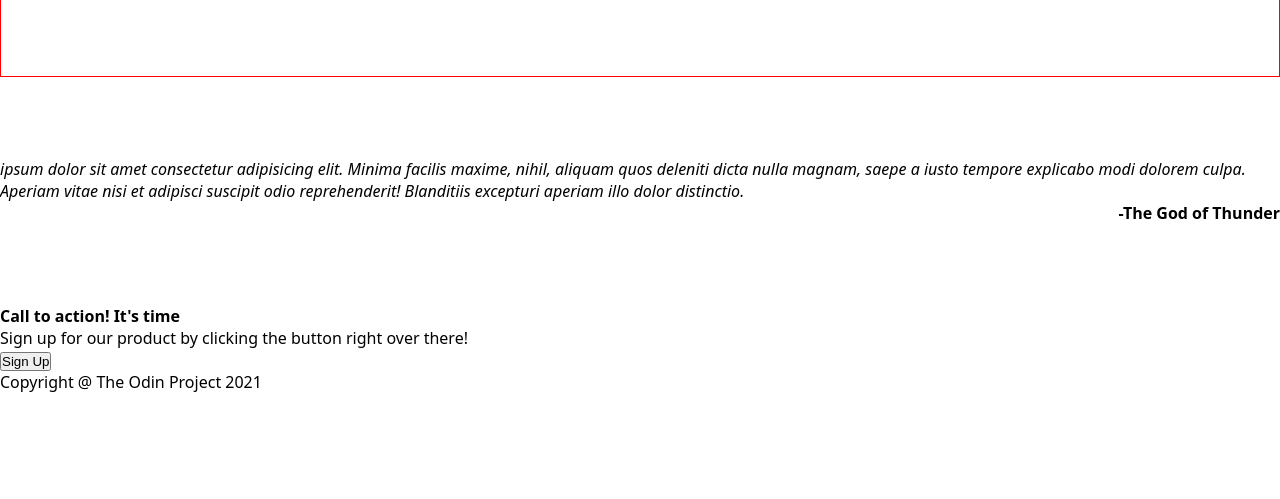
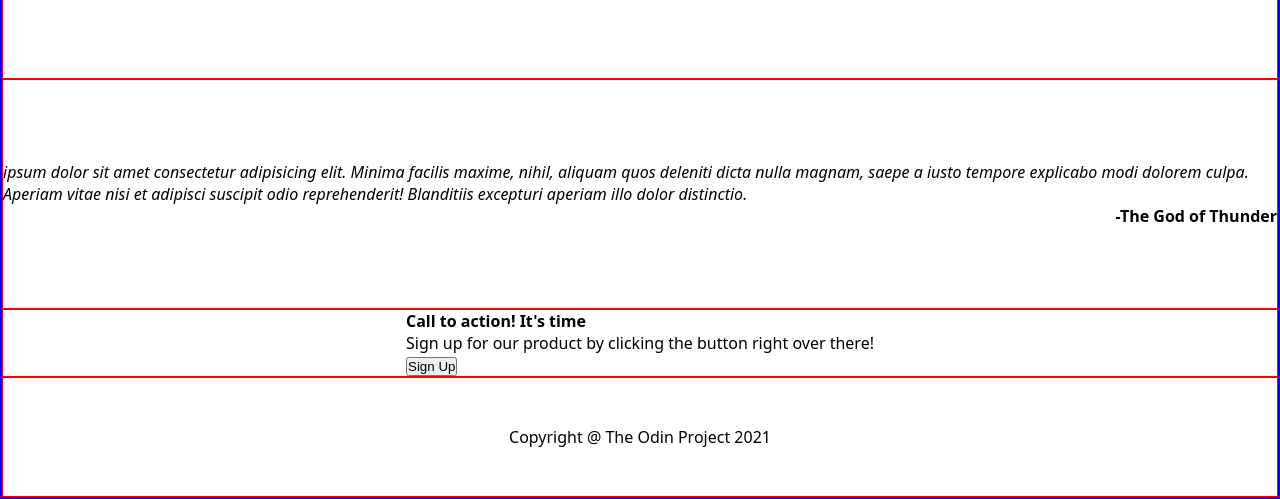
Before and after one commit to Farhan6Ishraq/landing-page, a plain HTML site: page index.html in a window 1280 px wide. Shown: the part 409-908 px from the top of the page. Before the commit the page ends 802 px from the top, so only its background shows below. Drawn offline with Linux system fonts and the light colour scheme.

Commit message:
Finished Formatting the website with flexbox and setting up a layout

```diff
--- a/index.html
+++ b/index.html
@@ -90,15 +90,17 @@
     </section>
 
     <section>
+      <div class="subsection-six-seven">
         <div class="subsection-six">
           <p>
-          <strong>Call to action! It's time</strong> Sign up for our product by
-          clicking the button right over there!
+            <strong>Call to action! It's time</strong> Sign up for our product
+            by clicking the button right over there!
           </p>
         </div>
 
         <div class="subsection-seven">
           <button>Sign Up</button>
+        </div>
       </div>
     </section>
 
--- a/style.css
+++ b/style.css
@@ -13,6 +13,7 @@ html {
 }
 
 body {
+    border: 2px solid blue;
     min-height: 100%;
 }
 
@@ -82,6 +83,7 @@ section:nth-of-type(1) {
 /* Third section */
 section:nth-of-type(2) {
     padding: 5.06rem 0 5.06rem 0;
+    border: 1px solid red;
 }
 
 blockquote p {
@@ -91,5 +93,17 @@ blockquote p {
 
 /* Fourth section */
 section:nth-of-type(3) {
+    display: flex;
+    border: 1px solid red;
+    align-items: center;
+    justify-content: space-evenly;
+}
 
+/* Footer Section */
+footer {
+    border: 1px solid red;
+    display: flex;
+    padding: 3rem 0 3rem 0;
+    justify-content: center;
+    align-items: center;
 }
```
Lines whose indentation alone changed are shown as unchanged.
